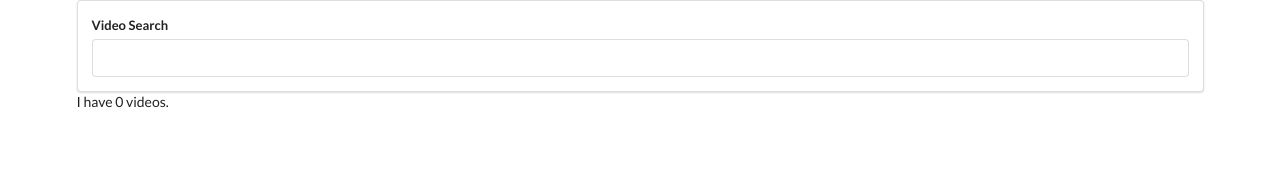
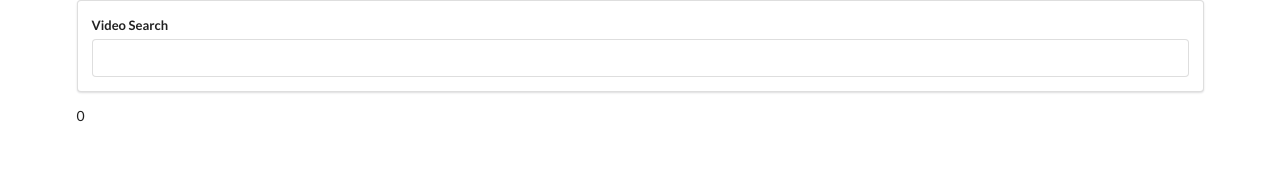
Before and after one commit to FunnyGhost/videos-hooks, a React (Create React App) app: page / in a window 1280 px wide. Shown: the top 176 px of the page. Built offline with nearby package versions, Linux system fonts and the light colour scheme.

Commit message:
VideosList Component Genesis

```diff
--- a/src/components/App.js
+++ b/src/components/App.js
@@ -1,6 +1,7 @@
 import React from "react";
 import youtube from "../apis/youtube";
 import SearchBar from "./SearchBar";
+import VideoList from "./VideoList";
 
 class App extends React.Component {
   state = { videos: [] };
@@ -14,8 +15,8 @@ class App extends React.Component {
   render() {
     return (
       <div className="ui container">
-        <SearchBar onFormSubmit={this.onTermSubmit} />I have{" "}
-        {this.state.videos.length} videos.
+        <SearchBar onFormSubmit={this.onTermSubmit} />
+        <VideoList videos={this.state.videos}></VideoList>
       </div>
     );
   }
--- /dev/null
+++ b/src/components/VideoList.js
@@ -0,0 +1,7 @@
+import React from "react";
+
+const VideoList = ({ videos }) => {
+  return <div>{videos.length}</div>;
+};
+
+export default VideoList;
```
